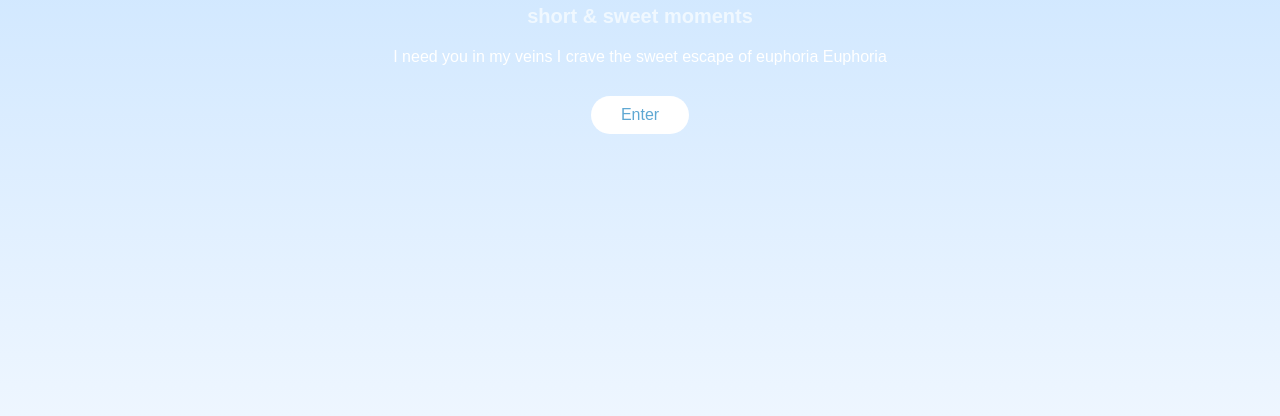
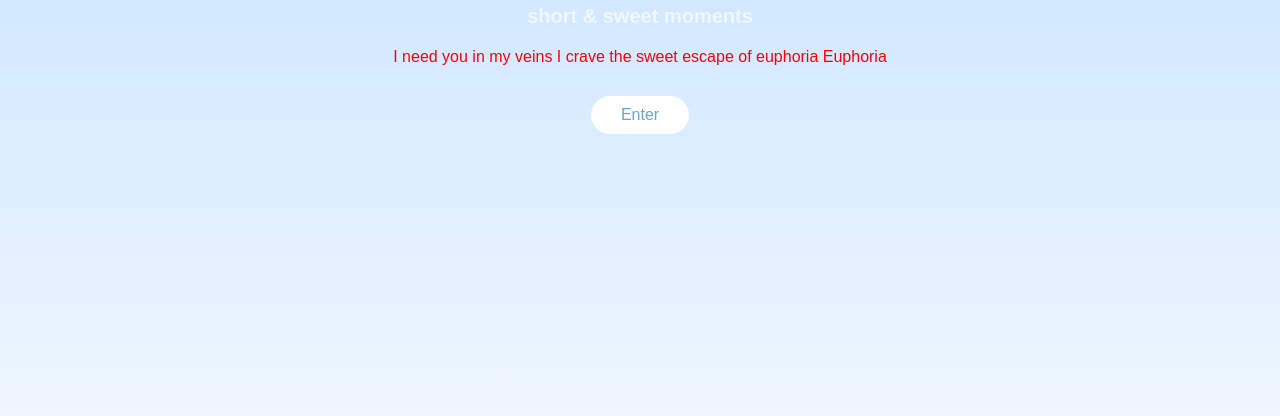
Before and after one commit to txehyngi/web-demo, a plain HTML site: page index.html in a window 1280 px wide. Shown: the part 384-800 px from the top of the page. Drawn offline with Linux system fonts and the light colour scheme.

Commit message:
Update index.html

```diff
--- a/index.html
+++ b/index.html
@@ -2,7 +2,7 @@
 <html lang="en">
 <head>
   <meta charset="UTF-8">
-  <title>Little Adventures</title>
+  <title>bruh</title>
 
   <style>
     body {
@@ -34,7 +34,7 @@
 
     p {
       font-size: 16px;
-      color: white;
+      color: red;
       margin-bottom: 30px;
     }
 
```
